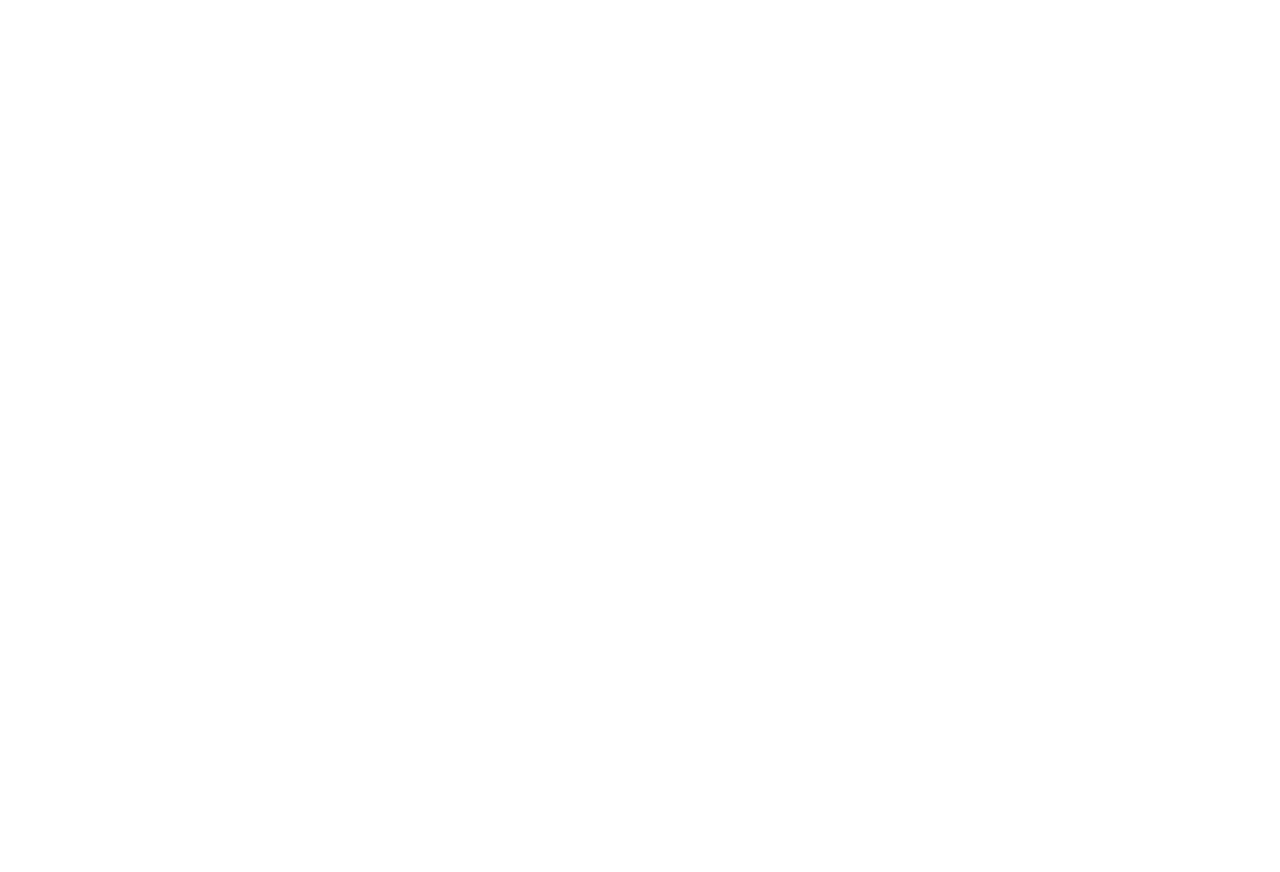
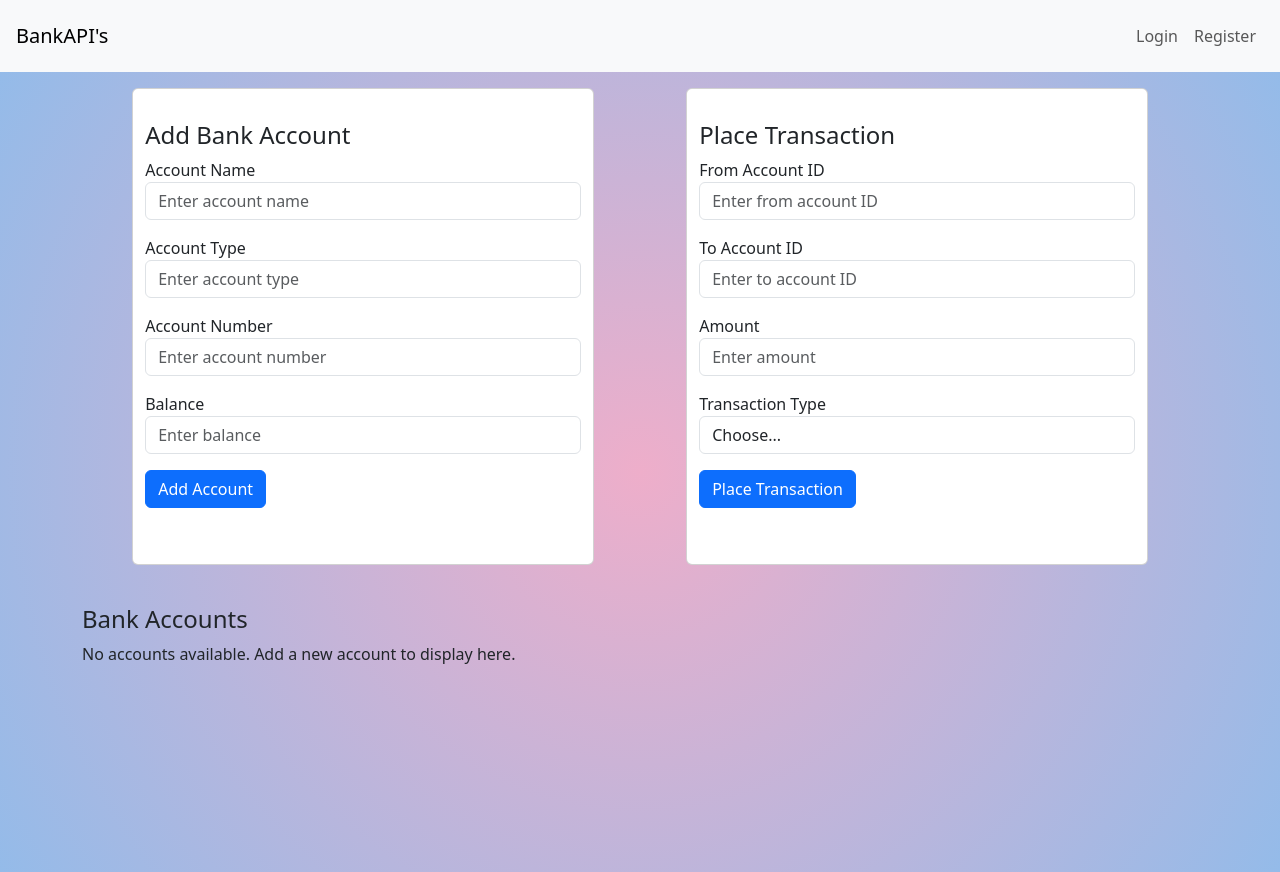
Before and after one commit to Harshahari1207/capstone_project_harsha, a React (Vite) app in the folder BankOfApis_Frontend/: page /dashboard in a window 1280 px wide. Before the commit this address had no page. Before the commit the page ends 800 px from the top, so only its background shows below. Built offline with nearby package versions, Linux system fonts and the light colour scheme.

Commit message:
Dashboard static UI added route to that.

```diff
--- a/BankOfApis_Frontend/src/App.jsx
+++ b/BankOfApis_Frontend/src/App.jsx
@@ -2,17 +2,21 @@
 import Home from "./components/Home";
 import Register from "./components/Register";
 import Login from "./components/Login";
-import { BrowserRouter as Router, Routes, Route, Link } from 'react-router-dom';
+import { BrowserRouter as Router, Routes, Route, Link } from "react-router-dom";
+import Dashboard from "./components/Dashboard";
+import NavBar from "./components/NavBar";
 function App() {
   return (
     <>
       {/* <Home /> */}
       {/* <Register /> */}
+      <NavBar />
       <Router>
         <Routes>
           <Route path="/" element={<Home />} />
           <Route path="/login" element={<Login />} />
           <Route path="/register" element={<Register />} />
+          <Route path="/dashboard" element={<Dashboard />} />
         </Routes>
       </Router>
     </>
--- /dev/null
+++ b/BankOfApis_Frontend/src/components/Dashboard.jsx
@@ -0,0 +1,193 @@
+import React, { useState } from 'react';
+
+const Dashboard = () => {
+  const [accounts, setAccounts] = useState([]);
+  const [transaction, setTransaction] = useState({
+    frmAccountId: '',
+    toAccountId: '',
+    amount: '',
+    transactionType: '',
+  });
+
+  const [accountForm, setAccountForm] = useState({
+    accountName: '',
+    accountType: '',
+    accountNumber: '',
+    balance: '',
+  });
+
+  // Handler for adding a bank account
+  const handleAddAccount = (e) => {
+    e.preventDefault();
+    setAccounts([...accounts, accountForm]);
+    setAccountForm({ accountName: '', accountType: '', accountNumber: '', balance: '' });
+  };
+
+  // Handler for adding a transaction
+  const handleTransactionChange = (e) => {
+    setTransaction({ ...transaction, [e.target.name]: e.target.value });
+  };
+
+  const handleAddTransaction = (e) => {
+    e.preventDefault();
+    console.log('Transaction added:', transaction);
+    setTransaction({
+      frmAccountId: '',
+      toAccountId: '',
+      amount: '',
+      transactionType: '',
+    });
+  };
+
+  return (
+    <div className='home'>
+    <div className="container">
+      <div className="row p-3 justify-content-around">
+        <div className="card col-md-5">
+          {/* Add Bank Account Form */}
+          <h4>Add Bank Account</h4>
+          <form onSubmit={handleAddAccount} className="mb-4">
+            <div className="form-group mb-3">
+              <label>Account Name</label>
+              <input
+                type="text"
+                className="form-control"
+                placeholder="Enter account name"
+                value={accountForm.accountName}
+                onChange={(e) => setAccountForm({ ...accountForm, accountName: e.target.value })}
+                required
+              />
+            </div>
+
+            <div className="form-group mb-3">
+              <label>Account Type</label>
+              <input
+                type="text"
+                className="form-control"
+                placeholder="Enter account type"
+                value={accountForm.accountType}
+                onChange={(e) => setAccountForm({ ...accountForm, accountType: e.target.value })}
+                required
+              />
+            </div>
+            <div className="form-group mb-3">
+              <label>Account Number</label>
+              <input
+                type="text"
+                className="form-control"
+                placeholder="Enter account number"
+                value={accountForm.accountNumber}
+                onChange={(e) => setAccountForm({ ...accountForm, accountNumber: e.target.value })}
+                required
+              />
+            </div>
+
+            <div className="form-group mb-3">
+              <label>Balance</label>
+              <input
+                type="number"
+                className="form-control"
+                placeholder="Enter balance"
+                value={accountForm.balance}
+                onChange={(e) => setAccountForm({ ...accountForm, balance: e.target.value })}
+                required
+              />
+            </div>
+
+            <button type="submit" className="btn btn-primary">
+              Add Account
+            </button>
+          </form>
+        </div>
+
+        <div className="card col-md-5">
+          {/* Add Transaction Form */}
+          <h4>Place Transaction</h4>
+          <form onSubmit={handleAddTransaction} className="mb-4">
+            <div className="form-group mb-3">
+              <label>From Account ID</label>
+              <input
+                type="number"
+                className="form-control"
+                placeholder="Enter from account ID"
+                name="frmAccountId"
+                value={transaction.frmAccountId}
+                onChange={handleTransactionChange}
+                required
+              />
+            </div>
+
+            <div className="form-group mb-3">
+              <label>To Account ID</label>
+              <input
+                type="number"
+                className="form-control"
+                placeholder="Enter to account ID"
+                name="toAccountId"
+                value={transaction.toAccountId}
+                onChange={handleTransactionChange}
+                required
+              />
+            </div>
+
+            <div className="form-group mb-3">
+              <label>Amount</label>
+              <input
+                type="number"
+                className="form-control"
+                placeholder="Enter amount"
+                name="amount"
+                value={transaction.amount}
+                onChange={handleTransactionChange}
+                required
+              />
+            </div>
+
+            <div className="form-group mb-3">
+              <label>Transaction Type</label>
+              <select
+                className="form-control"
+                name="transactionType"
+                value={transaction.transactionType}
+                onChange={handleTransactionChange}
+                required
+              >
+                <option value="">Choose...</option>
+                <option value="Transfer">Transfer</option>
+                <option value="Deposit">Deposit</option>
+                <option value="Withdrawal">Withdrawal</option>
+              </select>
+            </div>
+
+            <button type="submit" className="btn btn-primary">
+              Place Transaction
+            </button>
+          </form>
+        </div>
+      </div>
+
+      <div className="row mt-4">
+        {/* Display Bank Cards */}
+        <h4>Bank Accounts</h4>
+        {accounts.length === 0 ? (
+          <p>No accounts available. Add a new account to display here.</p>
+        ) : (
+          accounts.map((account, index) => (
+            <div key={index} className="col-md-4 mb-3">
+              <div className="card">
+                <div className="card-body">
+                  <h5 className="card-title">{account.accountName}</h5>
+                  <p className="card-text">Type: {account.accountType}</p>
+                  <p className="card-text">Balance: ${account.balance}</p>
+                </div>
+              </div>
+            </div>
+          ))
+        )}
+      </div>
+    </div>
+    </div>
+  );
+};
+
+export default Dashboard;
--- a/BankOfApis_Frontend/src/components/Home.jsx
+++ b/BankOfApis_Frontend/src/components/Home.jsx
@@ -1,9 +1,8 @@
-import NavBar from "./NavBar";
 
 const Home = () => {
   return (
     <div className="home">
-      <NavBar />
+
       <div className="hero container d-flex flex-column justify-content-center align-items-center">
         <div className="w-100 mt-4">
           <h1 className="text-center">
--- a/BankOfApis_Frontend/src/components/Login.jsx
+++ b/BankOfApis_Frontend/src/components/Login.jsx
@@ -36,7 +36,7 @@
 
   return (
     <div className="home">
-      <NavBar />
+
       <div className="container my-5">
         <div className="row justify-content-center ">
           <div className="col-md-6 text-center d-flex align-items-center pb-5">
--- a/BankOfApis_Frontend/src/components/NavBar.jsx
+++ b/BankOfApis_Frontend/src/components/NavBar.jsx
@@ -22,8 +22,18 @@
         {localStorage.getItem("token") ? (
           <ul className="navbar-nav ms-auto">
             <li className="nav-item">
-              <a className="nav-link" href="/login">
+              <a className="nav-link" href="/">
                 Welcome {localStorage.getItem("username")}
+              </a>
+            </li>
+            <li className="nav-item">
+              <a className="nav-link" href="/">
+                Logout
+              </a>
+            </li>
+            <li className="nav-item">
+              <a className="nav-link" href="/dashboard">
+                Dashboard
               </a>
             </li>
           </ul>
--- a/BankOfApis_Frontend/src/components/Register.jsx
+++ b/BankOfApis_Frontend/src/components/Register.jsx
@@ -1,5 +1,4 @@
 import React, { useState } from "react";
-import NavBar from "./NavBar";
 import axios from "axios";
 import { useNavigate } from 'react-router-dom';
 const Register = () => {
@@ -30,7 +29,7 @@
       setErrorMessage('Password must be at least 6 characters long/Passwords do not match. Please try again.');
       return;
     }
-    if (!containsSpecialCharacter(password)) {
+    if (!containsSpecialCharacter(formData.password)) {
       setErrorMessage('Password must contain at least one special character.');
       return;
     }
@@ -56,7 +55,6 @@
 
   return (
     <div className="home">
-      <NavBar />
       <div className="container my-5">
         <div className="row justify-content-center ">
           <div className="col-md-6 text-center d-flex align-items-center">
```
Lines whose indentation alone changed are shown as unchanged.
